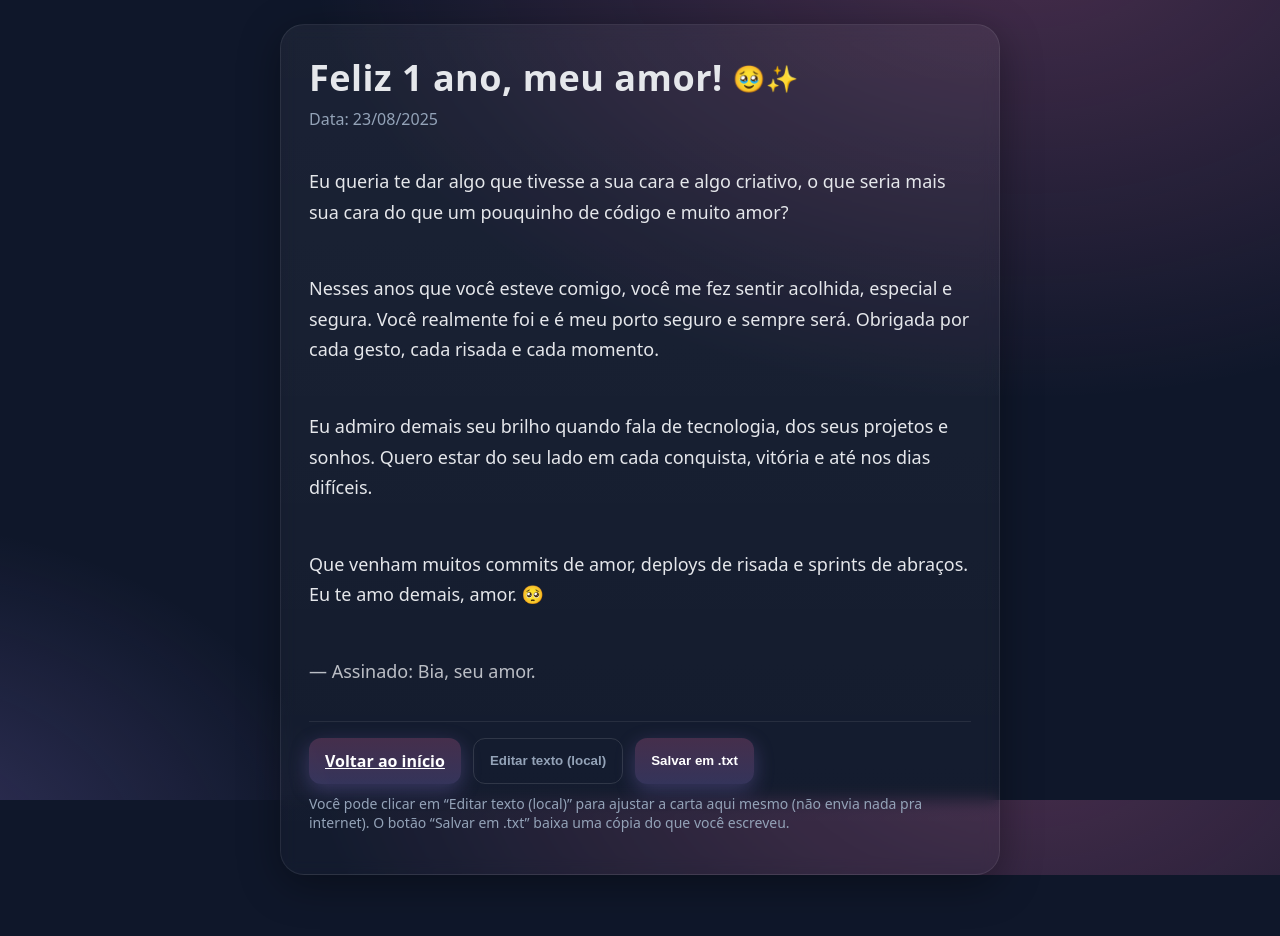
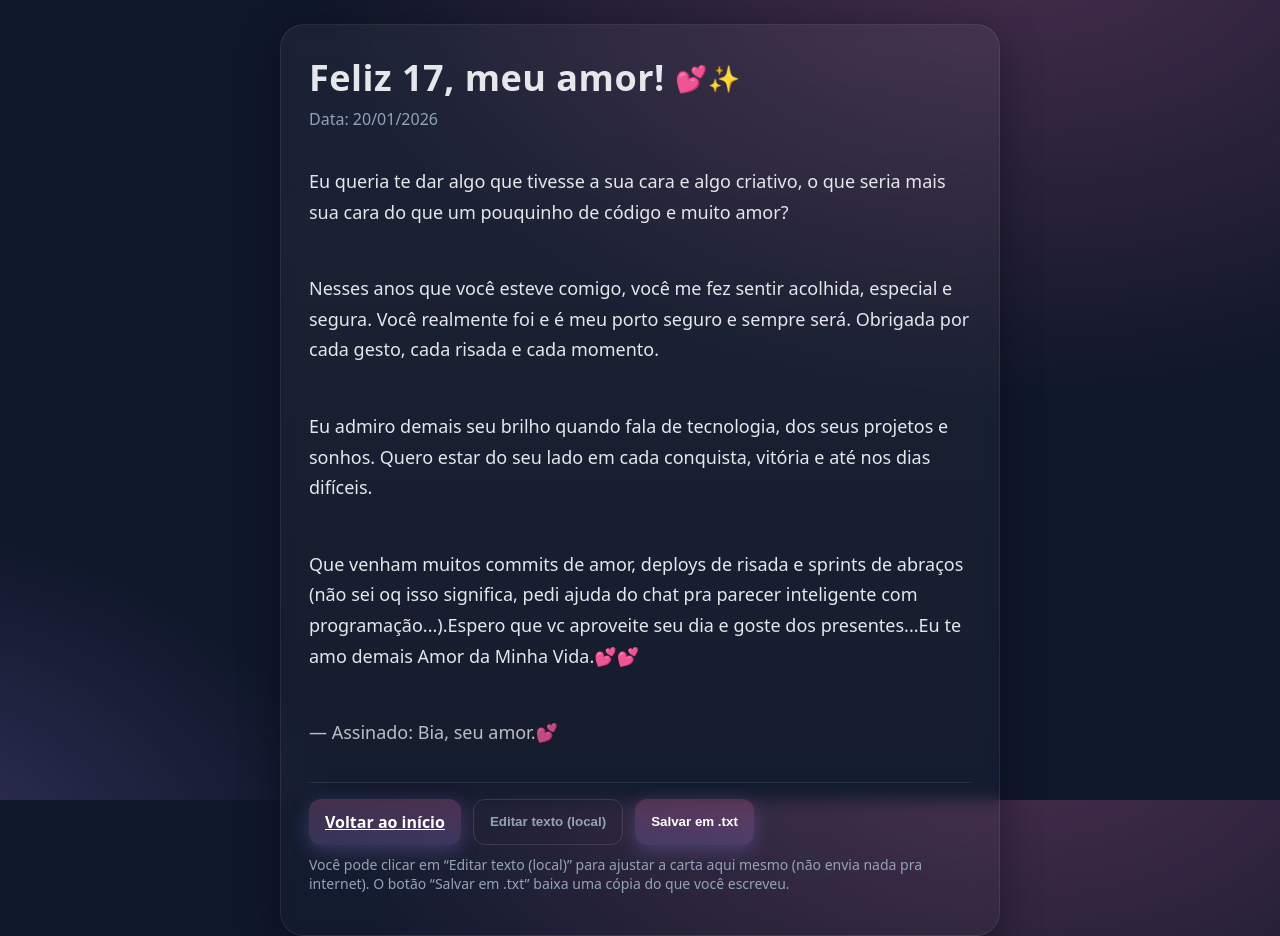
Before and after one commit to beatrizpm21/Desafio---C-digo-Amor, a plain HTML site: page carta.html in a window 1280 px wide. Before the commit the page ends 875 px from the top, so only its background shows below. Drawn offline with Linux system fonts and the light colour scheme.

Commit message:
Update carta.html

```diff
--- a/carta.html
+++ b/carta.html
@@ -3,7 +3,7 @@
 <head>
   <meta charset="utf-8" />
   <meta name="viewport" content="width=device-width, initial-scale=1" />
-  <title>❤️ 1 ano de nós</title>
+  <title>❤️ Seus 17</title>
   <meta name="theme-color" content="#0f172a" />
 
 <style>
@@ -92,8 +92,8 @@
 </head>
 <body>
   <main class="card">
-    <h1 class="title">Feliz 1 ano, meu amor! <span style="font-size: 26px;">🥹✨</span></h1>
-    <p class="subtitle">Data: 23/08/2025</p>
+    <h1 class="title">Feliz 17, meu amor! <span style="font-size: 26px;">💕✨</span></h1>
+    <p class="subtitle">Data: 20/01/2026</p>
 
     <section id="texto" style="display: grid; gap: 10px; font-size: 18px; line-height: 1.7;">
       <p>Eu queria te dar algo que tivesse a sua cara e algo criativo, o que seria mais sua cara do que um pouquinho de código e muito amor?</p>
@@ -102,9 +102,9 @@
 
 <p>Eu admiro demais seu brilho quando fala de tecnologia, dos seus projetos e sonhos. Quero estar do seu lado em cada conquista, vitória e até nos dias difíceis.</p>
 
-<p>Que venham muitos commits de amor, deploys de risada e sprints de abraços. Eu te amo demais, amor. 🥺</p>
+<p>Que venham muitos commits de amor, deploys de risada e sprints de abraços (não sei oq isso significa, pedi ajuda do chat pra parecer inteligente com programação...).Espero que vc aproveite seu dia e goste dos presentes...Eu te amo demais Amor da Minha Vida.💕💕</p>
 
-<p style="opacity: .8;">— Assinado: Bia, seu amor.</p>
+<p style="opacity: .8;">— Assinado: Bia, seu amor.💕</p>
     </section>
 
     <div class="divider"></div>
```
